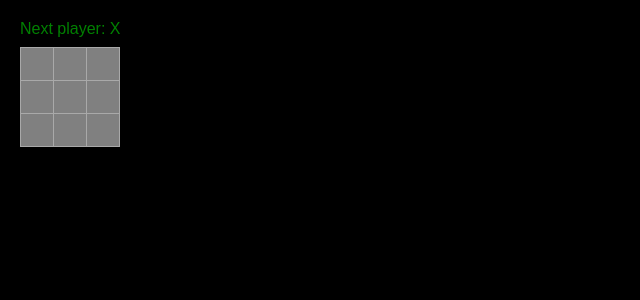
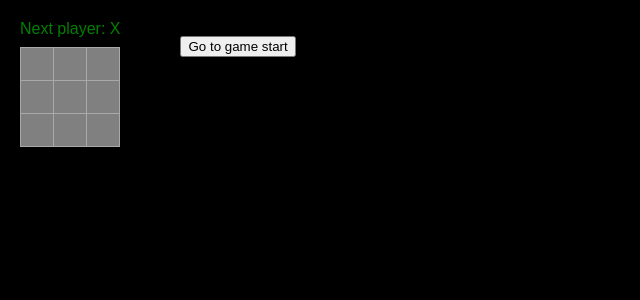
Before and after one commit to damienwuterich/tic-tac-toe, a React (Create React App) app in the folder src/: page / in a window 1280 px wide. Shown: the top 300 px of the page, without its empty margins (0-640 px from the left). Built offline with nearby package versions, Linux system fonts and the light colour scheme.

Commit message:
Provide game history

```diff
--- a/src/App.js
+++ b/src/App.js
@@ -52,12 +52,33 @@ function Board({ xIsNext, squares, onPlay }) {
 export default function Game() {
   const [xIsNext, setXIsNext] = useState(true);
   const [history, setHistory] = useState([Array(9).fill(null)]);
-  const currentSquares = history[history.length - 1];
+  const [currentMove, setCurrentMove] = useState(0);
+  const currentSquares = history[currentMove];
 
   function handlePlay(nextSquares) {
-    setHistory([...history, nextSquares]);
+    const nextHistory = [...history.slice(0, currentMove + 1), nextSquares];
+    setHistory(nextHistory);
+    setCurrentMove(nextHistory.length - 1);
     setXIsNext(!xIsNext);
   }
+
+  function jumpTo(nextMove) {
+    setCurrentMove(nextMove);
+    setXIsNext(nextMove % 2 === 0);
+  }
+
+  const moves = history.map((squares, move) => {
+    let description;
+
+    if (move > 0) description = `Go to move #${move}`;
+    else description = `Go to game start`;
+
+    return (
+      <li key={move}>
+        <button onClick={() => jumpTo(move)}>{description}</button>
+      </li>
+    );
+  });
 
   return (
     <div className="game">
@@ -65,7 +86,7 @@ export default function Game() {
         <Board xIsNext={xIsNext} squares={currentSquares} onPlay={handlePlay} />
       </div>
       <div className="game-info">
-        <ol>{/*todo*/}</ol>
+        <ol>{moves}</ol>
       </div>
     </div>
   );
```
